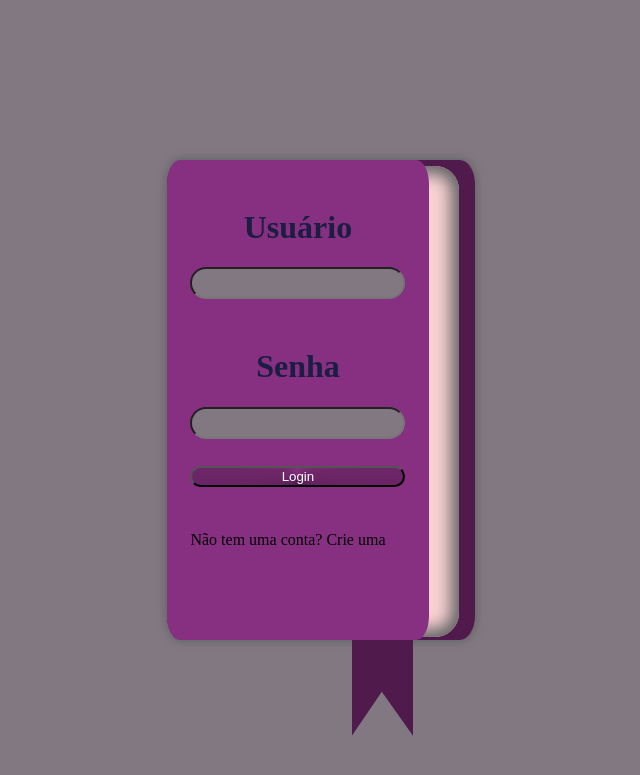
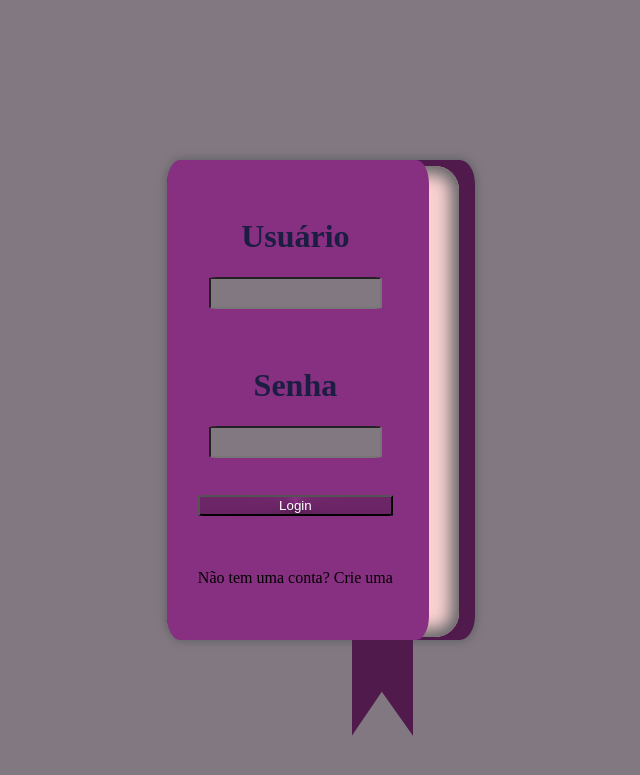
Before and after one commit to BeatrizHCor/KeyBattle-Royale, a PHP site: page /home.html in a window 1280 px wide. Shown: the top 775 px of the page, without its empty margins (319-959 px from the left). Run offline with PHP 8.4, Linux system fonts and the light colour scheme.

Commit message:
ajustes pequenos

```diff
--- a/pages/home/home.css
+++ b/pages/home/home.css
@@ -164,7 +164,7 @@ body{
 }
 @keyframes bookCover {
   30%{z-index: 999; background-color: var(--darkpink);}
-  100%{transform: rotateY(-180deg) scaleX(1.15); z-index: 1; background-color: var(--darkpink); }
+  100%{transform: rotateY(-180deg) scaleX(1.1); z-index: 1; background-color: var(--darkpink); }
 }
 @keyframes book {
   100%{
@@ -175,15 +175,15 @@ body{
 form{
   display: grid;
   place-content: space-evenly center;
-  height: 90%;
-  width: 100%;
+  height: 60vh;
+  width: 20vw;
 }
 input{
-  border-radius: 5em;
+  border-radius: 5%;
   height: 4vh;
   background-color: var(--dark);
   text-align: center;
-  font-size: 1em;
+  font-size: 1vw;
 }
 .label-input{
   text-align: center;
@@ -191,7 +191,7 @@ input{
 }
 #btn{
   width: 100%;
-  border-radius: 8em;
+  border-radius: 5%;
   background-image: conic-gradient(var(--pink), var(--darkpink), var(--pink));
   color: #FFF;
 }
```
